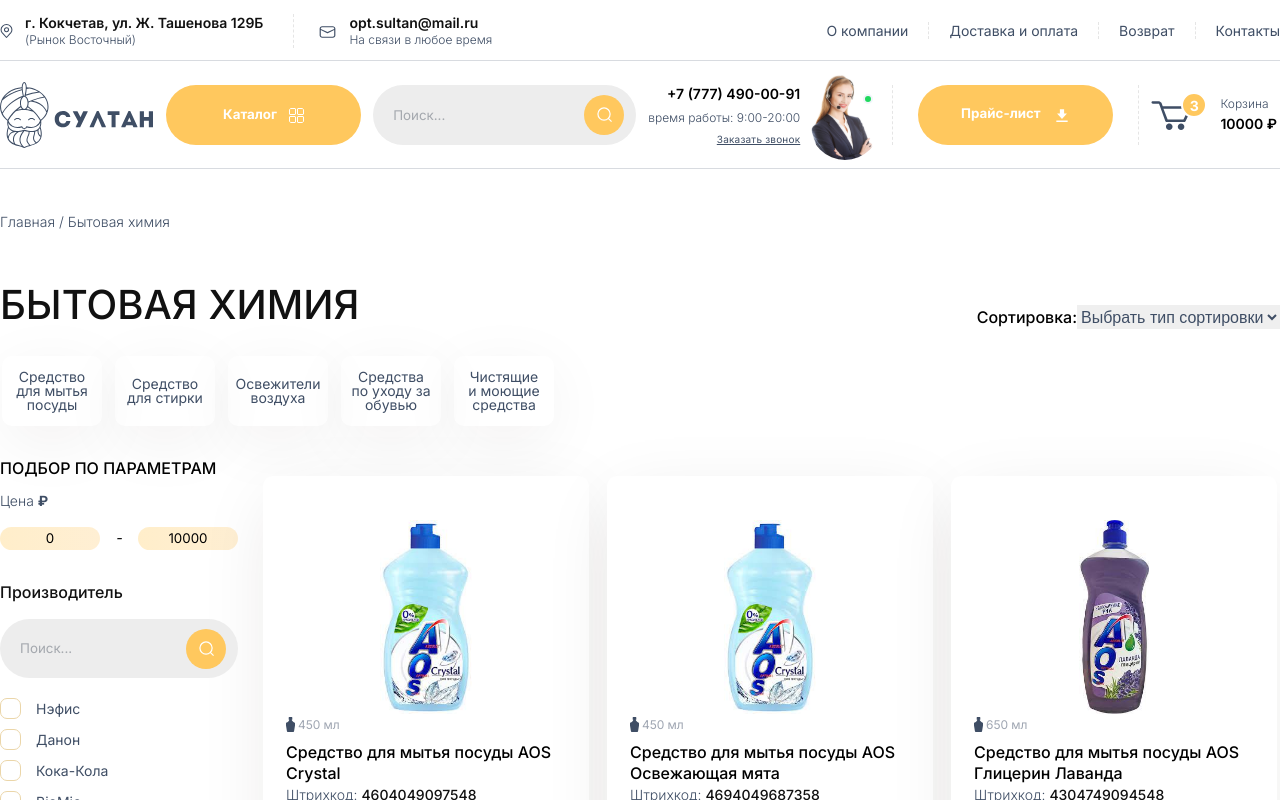
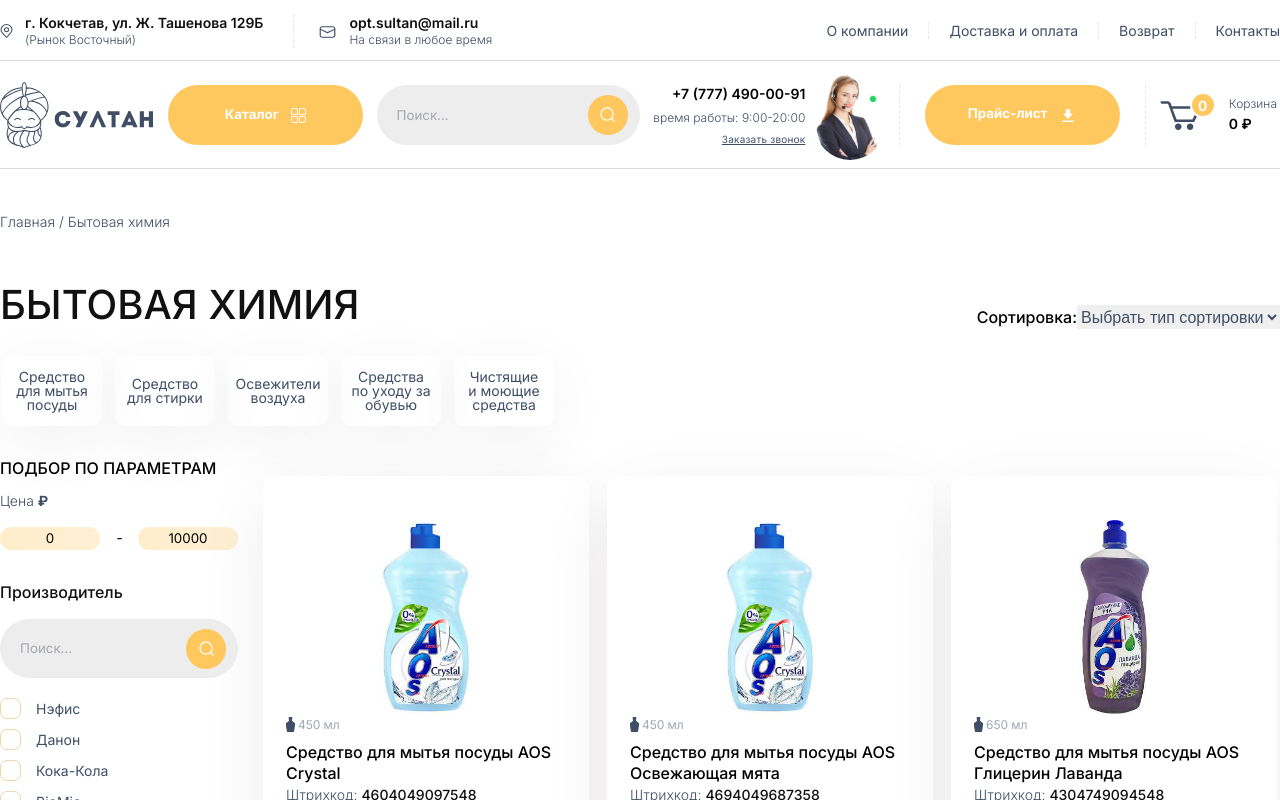
Before and after one commit to Tsogoeva/sultan-online-store, a React (Create React App) app: page / in a window 1280 px wide. Shown: the top 800 px of the page. Built offline with nearby package versions, Linux system fonts and the light colour scheme.

Commit message:
add displaying cart totals

```diff
--- a/src/components/UX/ShoppingCart/ShoppingCart.tsx
+++ b/src/components/UX/ShoppingCart/ShoppingCart.tsx
@@ -2,20 +2,22 @@ import { FC } from "react";
 import styles from './shopping-cart.module.scss';
 
 import cartImg from './assets/shopping-cart.svg';
+import { useAppSelector } from "../../../hooks";
 
 const ShoppingCart: FC = () => {
-	const count = 3;
-	const amount = '10000';
+	const { cart } = useAppSelector(state => state.goodReducer);
+	const totalAmount = cart.reduce((sum, productData) => sum + productData.price, 0);
+	const totalCount = cart.reduce((sum, productData) => sum + productData.count, 0);
 
 	return (
 		<div className={styles.container}>
 			<div className={styles.cart}>
 				<img src={cartImg} alt="Корзина" />
-				<div className={styles.count}>{count}</div>
+				<div className={styles.count}>{totalCount}</div>
 			</div>
 			<div className={styles.amount_container}>
 				<p className={styles.title}>Корзина</p>
-				<p className={styles.amount}>{`${amount} ₽`}</p>
+				<p className={styles.amount}>{`${totalAmount} ₽`}</p>
 			</div>
 		</div >
 	)
```
